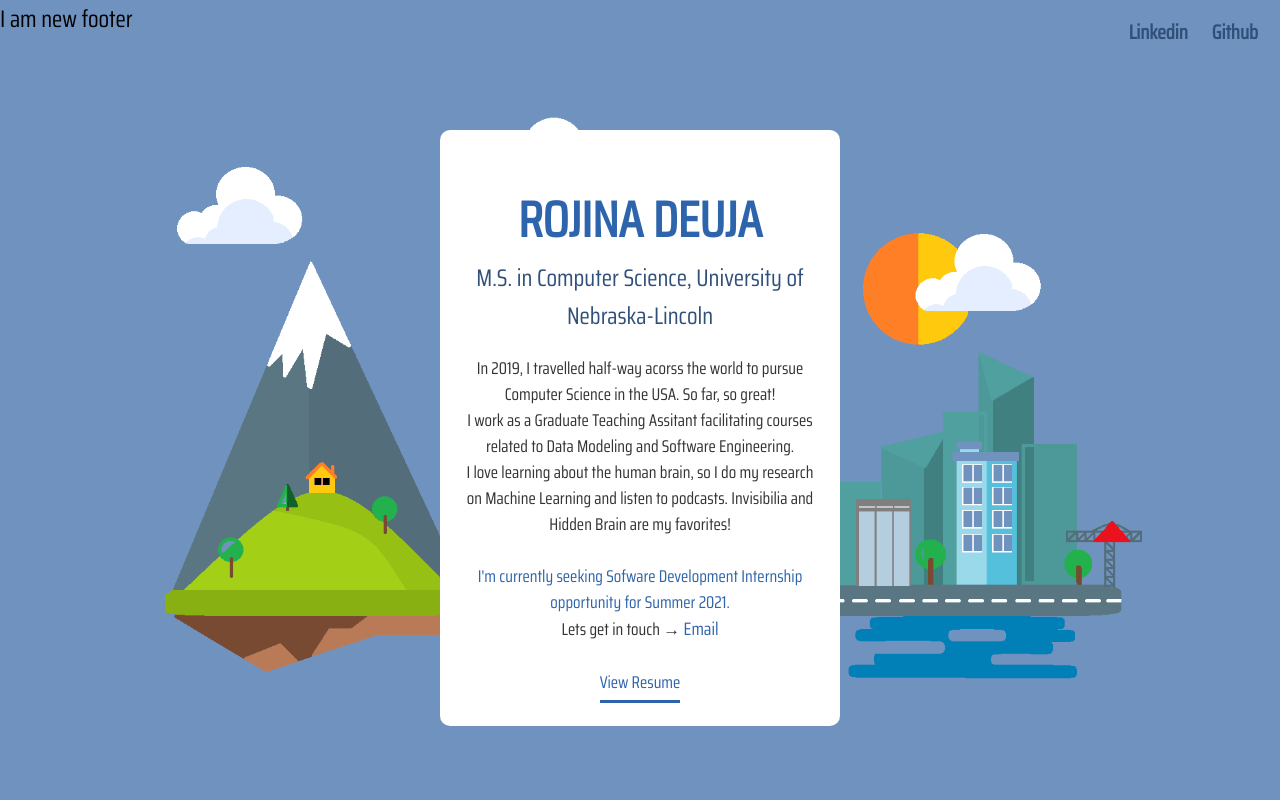
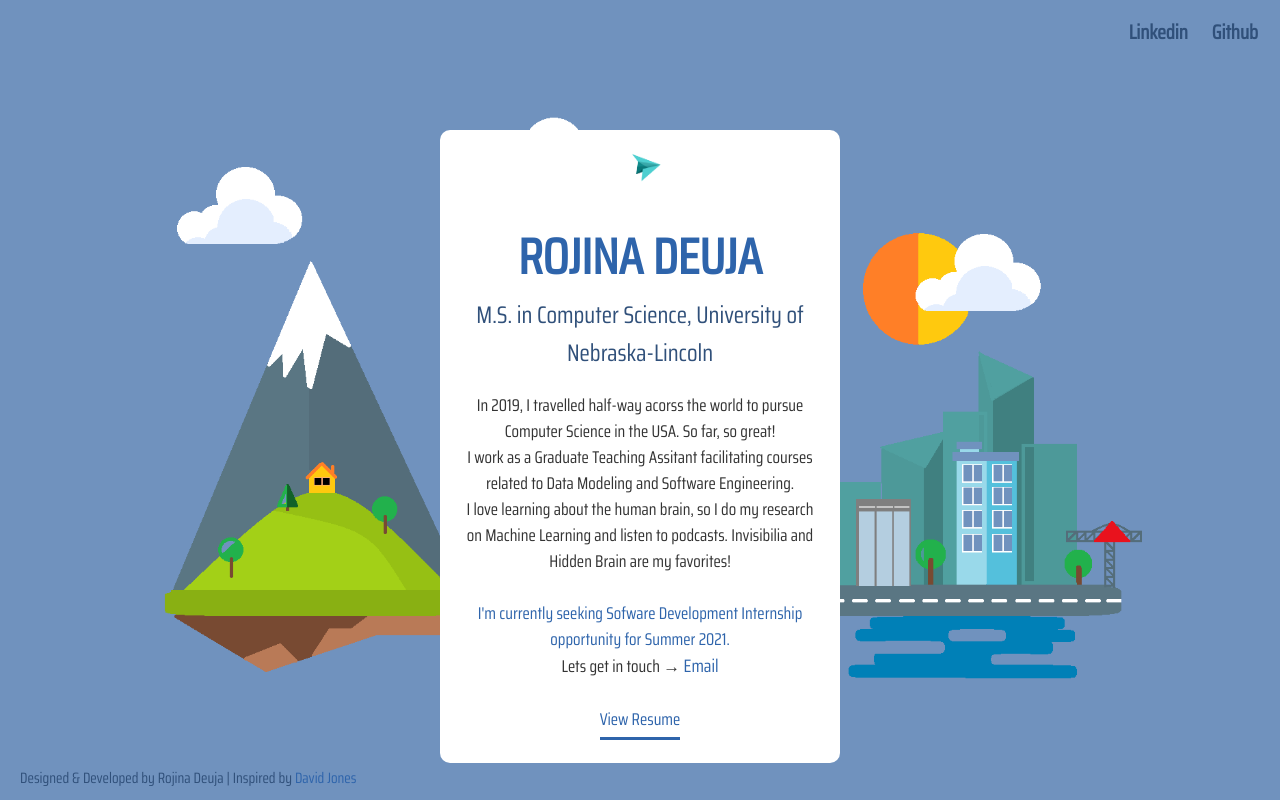
Before and after one commit to rojinadeuja/rojinadeuja.github.io, a React (Create React App) app: page / in a window 1280 px wide. Built offline with nearby package versions, Linux system fonts and the light colour scheme; a web font is replaced by a local one.

Commit message:
Added animation for paper plane

```diff
--- a/src/Components/Main/Home/Home.js
+++ b/src/Components/Main/Home/Home.js
@@ -3,8 +3,11 @@ import React from 'react';
 const home = () => {
     return(
         <div>
-            <div className="header"><a href="https://www.linkedin.com/in/rojinadeuja/">Linkedin</a><a href="https://github.com/rojinadeuja">Github</a></div>
-    <div className="profile-card">
+            <div className="header">
+                <a href="https://www.linkedin.com/in/rojinadeuja/" target="_blank">Linkedin</a><a href="https://github.com/rojinadeuja" target="_blank">Github</a>
+            </div>
+    <div className="profile-card" data-rotation="auto">
+        <img id="motion-demo" src="my-paper-plane.png" width="30px" height= "30px"/>
         <header>
             <h1>ROJINA DEUJA</h1>
             <h2>M.S. in Computer Science, University of Nebraska-Lincoln</h2>
@@ -21,9 +24,10 @@ const home = () => {
         <form id='download' method="get" action="assets/deuja_rojina_resume_2020.pdf" target="_blank">
             <button id='btn-download' type="submit"className="btn-download"><span style={{ paddingBottom: '0.3em', borderBottomStyle: 'solid' }}>View Resume</span></button>
         </form>
+        </div>
     </div>
-    </div>
-    <h1>I am new footer</h1>
+    <div className="footer"><p>Designed & Developed by Rojina Deuja | Inspired by <a href="https://codepen.io/VictoryDesign" target="_blank">David Jones</a></p></div>
+
     </div>)
 }
 
--- a/src/index.css
+++ b/src/index.css
@@ -144,3 +144,44 @@ a:hover{
       text-align: left;
     }
   }
+
+.footer {
+    position: fixed;
+    left: 0;
+    bottom: 0;
+    width: 100%;
+    text-align: center;
+    /* font-size: 8px;
+    color: #30507a; */
+    padding-bottom: 10px;
+  }
+.footer p {
+    font-size: 15px;
+    color: #30507a;
+    float: left;
+    padding-left: 20px;
+  }
+.footer  a {
+    font-size: 15px;
+  }
+
+  #motion-demo {
+    offset-path: path('M 3.5 117 C 100.5 10 301.5 10 408.5 120');
+    /* 10 100= start points
+    427.5 110 = end point
+    'M 3.5 117 C 100.5 10 301.5 10 408.5 120
+     */
+    /* path('M10,100 C15,5 140, 180 140, 110'); */
+    /* path('M10,100 C15,5 490,5 490,100'); */
+    animation: move 2s 0s alternate infinite linear;
+    /* move 3000ms infinite alternate ease-in-out */
+  }
+
+  @keyframes move {
+    0% {
+      offset-distance: 0%;
+    }
+    100% {
+      offset-distance: 100%;
+    }
+  }
```
Also changed, not shown: public/my-paper-plane.png (added), public/paper-plane.png (added).
